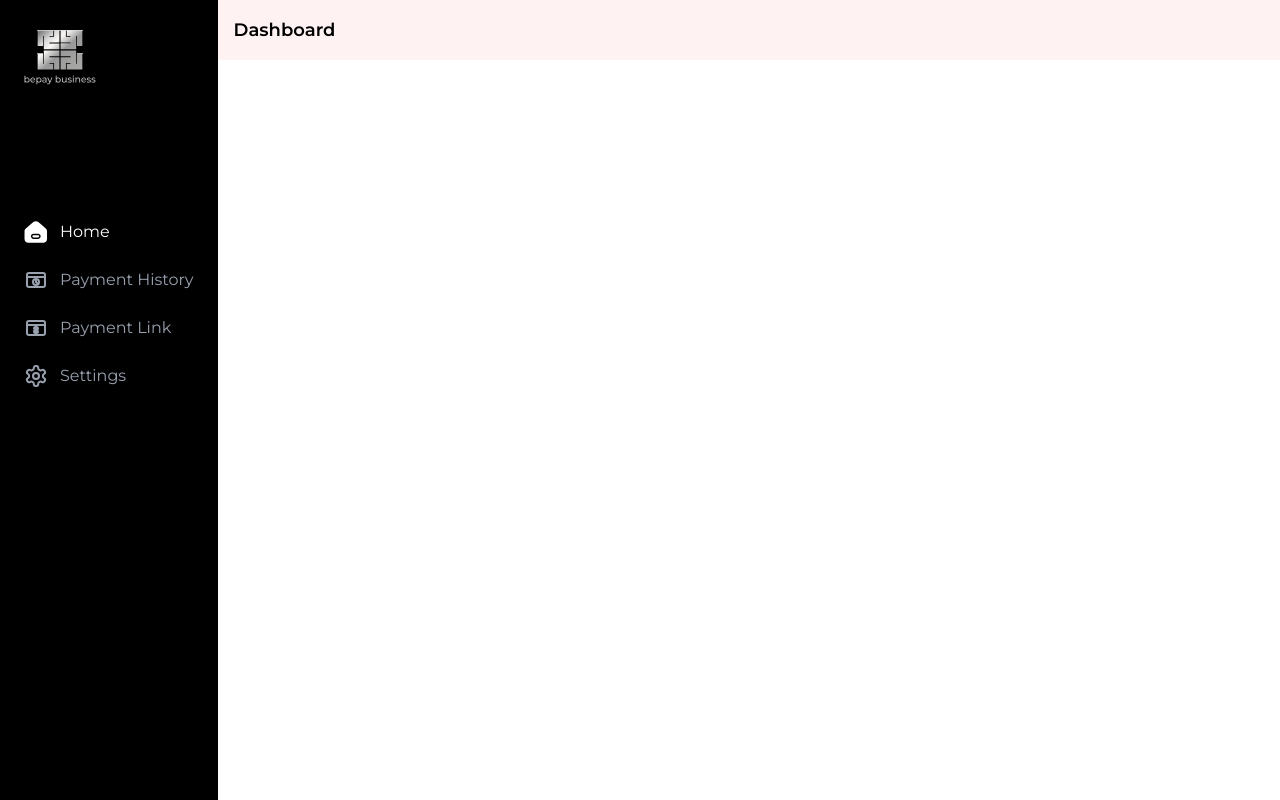
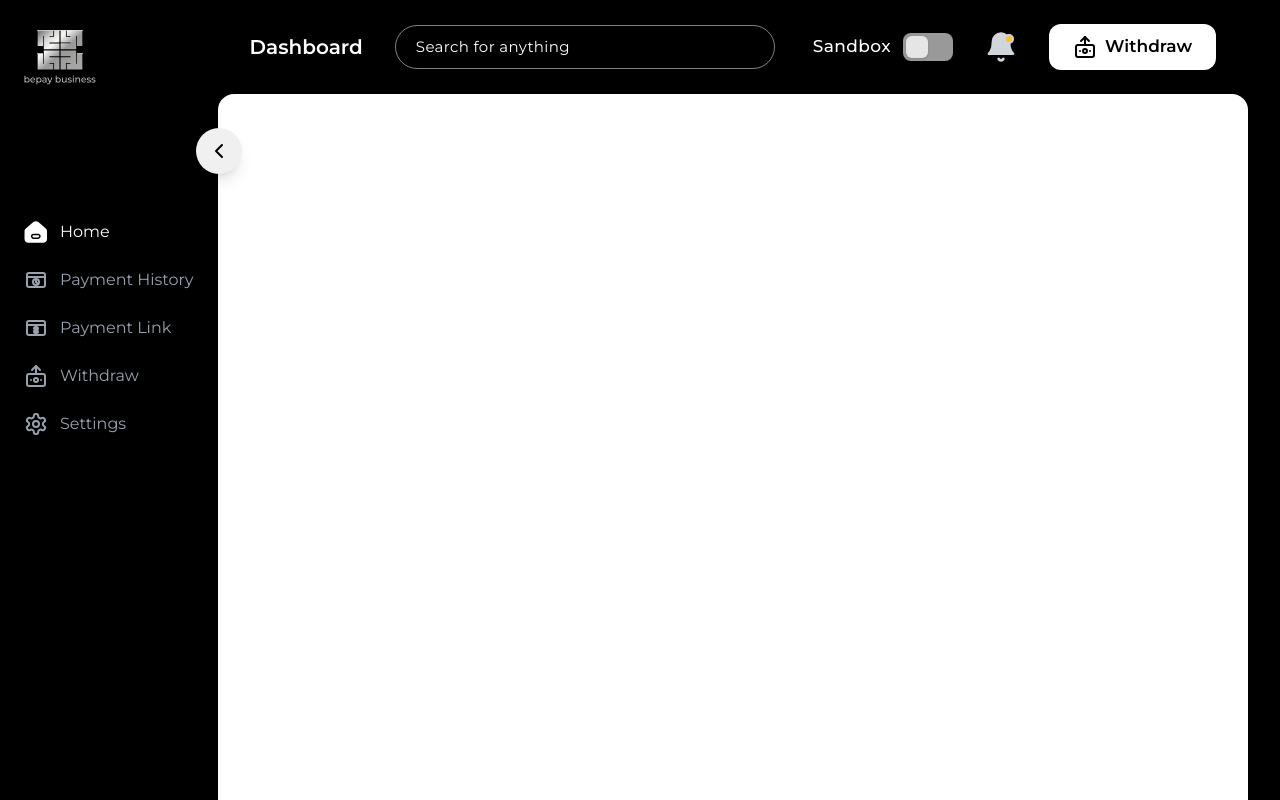
Before and after one commit to vaibhavugale/bepay, a Next.js app: page / in a window 1280 px wide. Built offline with nearby package versions, Linux system fonts and the light colour scheme.

Commit message:
feat: implement topbar interactive components, withdraw flow, and layout adjustments

```diff
--- /dev/null
+++ b/src/app/withdraw/page.tsx
@@ -0,0 +1,7 @@
+export default function WithdrawPage() {
+  return (
+    <div className="p-8">
+      <h1 className="text-2xl font-bold text-black">Withdraw</h1>
+    </div>
+  );
+}
--- a/src/components/icons.tsx
+++ b/src/components/icons.tsx
@@ -83,3 +83,69 @@ export const SettingsIcon = (props: React.SVGProps<SVGSVGElement>) => {
     </svg>
   );
 };
+
+export const ArrowLeftIcon = (props: React.SVGProps<SVGSVGElement>) => {
+  return (
+    <svg
+      width="24"
+      height="24"
+      viewBox="0 0 24 24"
+      fill="none"
+      stroke="currentColor"
+      strokeWidth="2"
+      strokeLinecap="round"
+      strokeLinejoin="round"
+      xmlns="http://www.w3.org/2000/svg"
+      {...props}
+    >
+      <path d="M15 18L9 12L15 6" />
+    </svg>
+  );
+};
+
+export const NotificationIcon = ({ hasNotification, ...props }: React.SVGProps<SVGSVGElement> & { hasNotification?: boolean }) => {
+  return (
+    <svg
+      width="24"
+      height="24"
+      viewBox="0 0 24 24"
+      fill="currentColor"
+      stroke="currentColor"
+      strokeWidth="2"
+      strokeLinecap="round"
+      strokeLinejoin="round"
+      xmlns="http://www.w3.org/2000/svg"
+      {...props}
+    >
+      <path d="M18 8A6 6 0 0 0 6 8c0 7-3 9-3 9h18s-3-2-3-9" />
+      <path d="M13.73 21a2 2 0 0 1-3.46 0" />
+      {hasNotification && (
+        <circle cx="18" cy="6" r="3" fill="#FBBF24" stroke="currentColor" strokeWidth="1.5" />
+      )}
+    </svg>
+  );
+};
+
+export const WithdrawIcon = (props: React.SVGProps<SVGSVGElement>) => {
+  return (
+    <svg
+      width="24"
+      height="24"
+      viewBox="0 0 24 24"
+      fill="none"
+      stroke="currentColor"
+      strokeWidth="2"
+      strokeLinecap="round"
+      strokeLinejoin="round"
+      xmlns="http://www.w3.org/2000/svg"
+      {...props}
+    >
+      <rect x="3" y="10" width="18" height="12" rx="2" />
+      <circle cx="12" cy="16" r="2" />
+      <path d="M7 16h.01" />
+      <path d="M17 16h.01" />
+      <path d="M12 10V2" />
+      <path d="m8 6 4-4 4 4" />
+    </svg>
+  );
+};
--- a/src/components/layout.tsx
+++ b/src/components/layout.tsx
@@ -5,12 +5,12 @@ import { PageProvider } from "../context/PageContext"
 const Layout = ({ children }: { children: React.ReactNode }) => {
     return (
         <PageProvider>
-            <div className="flex w-full h-full">
+            <div className="flex min-w-[100dvw] h-[100dvh]">
 
                 <SideBar />
-                <div className="flex flex-col h-full w-full">
+                <div className="flex flex-col h-full w-full pr-8">
                     <TopBar />
-                    <main className="flex-1 w-full bg-white overflow-y-auto">
+                    <main className="h-full w-full bg-white rounded-t-2xl overflow-y-auto">
                         {children}
                     </main>
                 </div>
--- a/src/components/side-bar.tsx
+++ b/src/components/side-bar.tsx
@@ -3,7 +3,7 @@
 import Image from "next/image"
 import Link from "next/link"
 import { usePathname } from "next/navigation"
-import { HomeIcon, PaymentHistoryIcon, PaymentLinkIcon, SettingsIcon } from "./icons"
+import { HomeIcon, PaymentHistoryIcon, PaymentLinkIcon, SettingsIcon, ArrowLeftIcon, WithdrawIcon } from "./icons"
 import { usePage } from "../context/PageContext"
 import { useEffect } from "react"
 
@@ -30,6 +30,11 @@ const SideBar = () => {
             icon: <PaymentLinkIcon />
         },
         {
+            label: "Withdraw",
+            route: "/withdraw",
+            icon: <WithdrawIcon />
+        },
+        {
             label: "Settings",
             route: "/settings",
             icon: <SettingsIcon />
@@ -48,13 +53,17 @@ const SideBar = () => {
     }, [pathname, setLabel]);
 
     return (
-        <div className="flex flex-col  px-6 py-5">
+        <div className="flex flex-col relative  px-6 py-5">
             <Image
                 src="/bepay-logo.svg"
                 alt="Logo"
                 width={72}
                 height={72}
             />
+
+            <div className="absolute bg-[#F0F0F0] rounded-full h-[46px] w-[46px] top-[8rem] -right-6 z-10 shadow-lg flex items-center justify-center cursor-pointer">
+                <ArrowLeftIcon className="text-black w-6 h-6" />
+            </div>
 
             <div className="flex flex-col gap-6 mt-[8rem]">
                 {
--- a/src/components/top-bar.tsx
+++ b/src/components/top-bar.tsx
@@ -1,13 +1,40 @@
 "use client";
 
+import { useState } from "react";
 import { usePage } from "../context/PageContext";
+import { SearchBar } from "./search-bar";
+import { NotificationIcon, WithdrawIcon } from "./icons";
+import { Toggle } from "./toggle";
+import { Button } from "./button";
 
 const TopBar = () => {
     const { label } = usePage();
+    const [isSandbox, setIsSandbox] = useState(false);
 
     return (
-        <div className="bg-red-50 p-4 flex items-center">
-            <p className="font-semibold text-lg text-black">{label}</p>
+        <div className="px-8 py-6 bg-black flex items-center justify-between">
+            <div className="flex items-center gap-8">
+                <p className="font-semibold text-xl text-white">{label}</p>
+                <SearchBar
+                    placeholder="Search for anything"
+                    containerClassName="w-[380px]"
+                />
+            </div>
+
+            <div className="flex items-center gap-8">
+                <div className="flex items-center gap-3">
+                    <span className="text-white font-medium text-[17px] tracking-wide">Sandbox</span>
+                    <Toggle checked={isSandbox} onChange={setIsSandbox} />
+                </div>
+
+                <button className="relative text-gray-300 hover:text-white transition-colors">
+                    <NotificationIcon className="w-8 h-8" hasNotification={true} />
+                </button>
+
+                <Button icon={<WithdrawIcon className="w-6 h-6" />}>
+                    Withdraw
+                </Button>
+            </div>
         </div>
     )
 }
```
